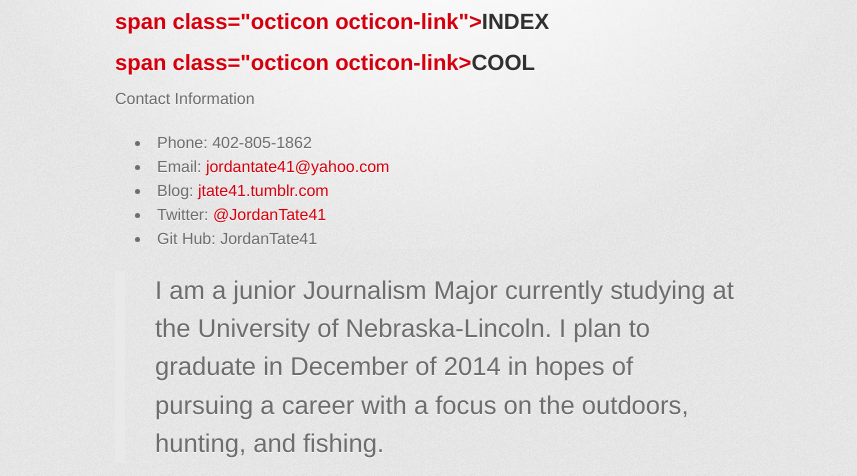
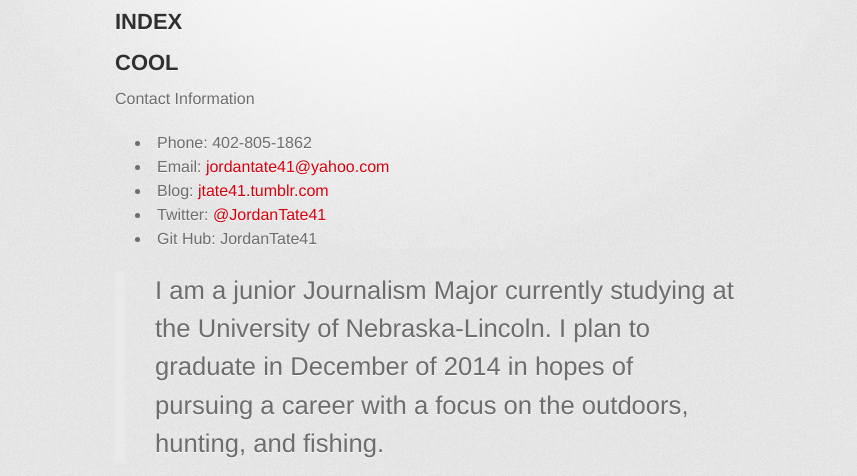
Before and after one commit to JordanTate41/JordanTate41.github.io, a plain HTML site: page resume.html in a window 1280 px wide. Shown: the part 324-800 px from the top of the page, without its empty margins (215-1072 px from the left). Drawn offline with Linux system fonts and the light colour scheme; a web font is replaced by a local one.

Commit message:
Update resume.html

```diff
--- a/resume.html
+++ b/resume.html
@@ -38,9 +38,9 @@
 <h2>
 <a name="resume" class="anchor" href="resume.html"><span class="octicon octicon-link"></span></a>RESUME</h2>
 <h2>
-<a name="resume" class="anchor" href="index.html">span class="octicon octicon-link"></span></a>INDEX</h2>
+<a name="resume" class="anchor" href="index.html"></a></a>INDEX</h2>
 <h2>
-<a name="resume" class="anchor" href="cool.html">span class="octicon octicon-link></span></a>COOL</h2>
+<a name="resume" class="anchor" href="cool.html"></a>COOL</h2>
 
 <p>Contact Information</p>
 
```
